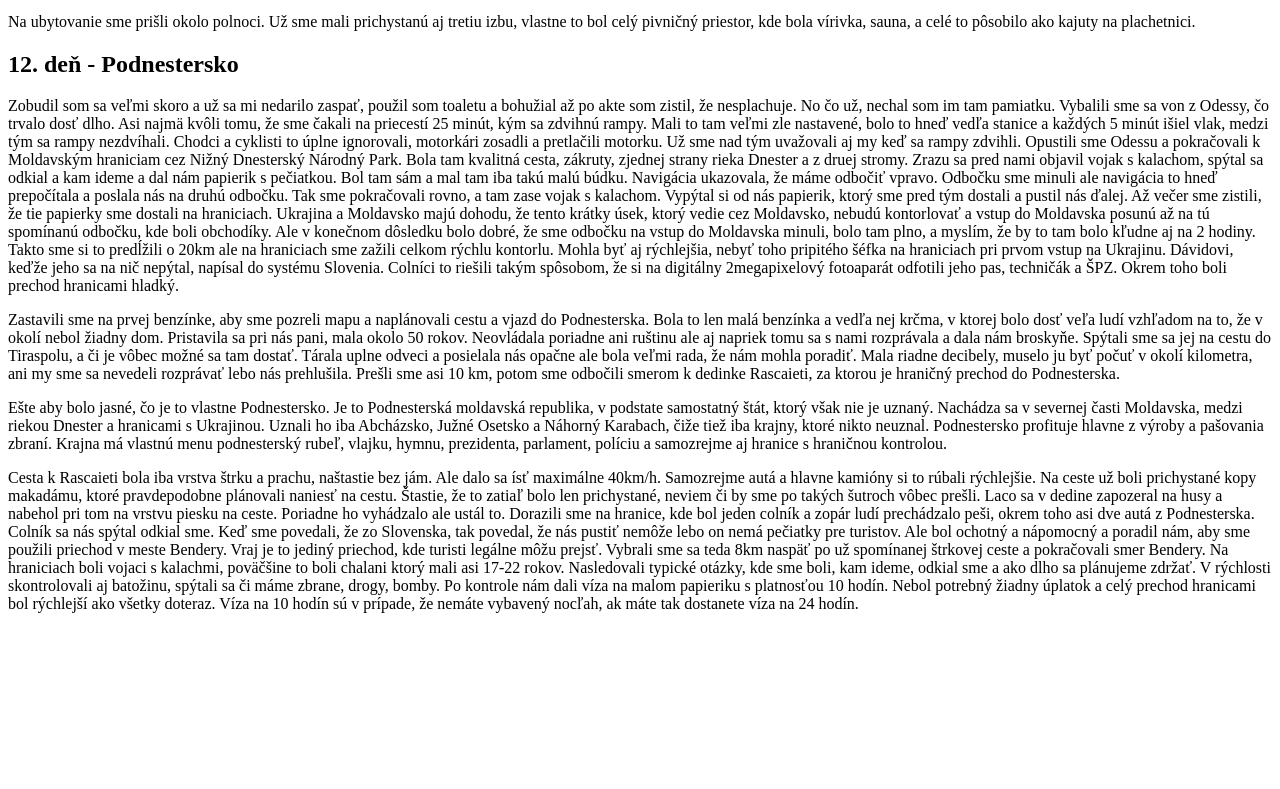
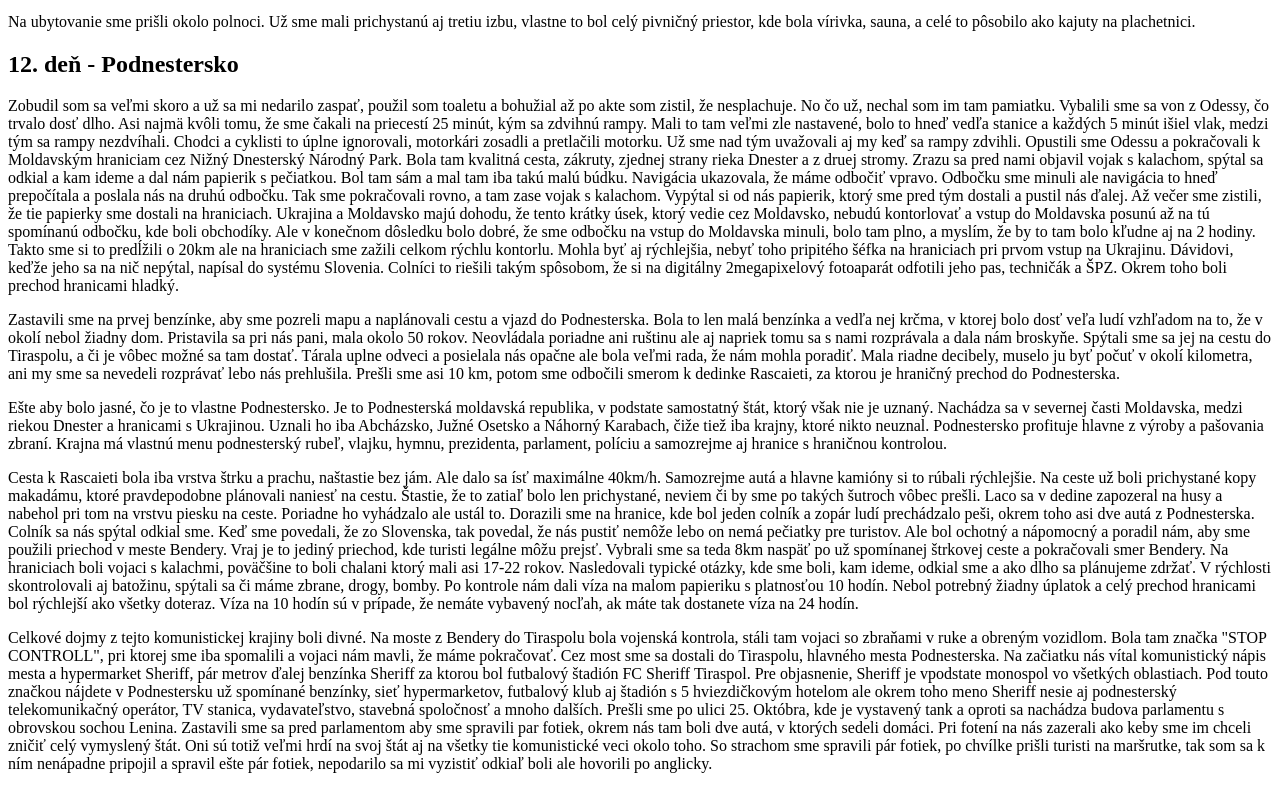
Before and after one commit to petobarki/petobarki.github.io, a plain HTML site: page index.html in a window 1280 px wide. Shown: the part 9069-9858 px from the top of the page. Before the commit the page ends 9698 px from the top, so only its background shows below. Drawn offline with Linux system fonts and the light colour scheme.

Commit message:
tiraaspol

```diff
--- a/index.html
+++ b/index.html
@@ -379,6 +379,9 @@ Vybrali sme sa teda 8km naspäť po už spomínanej štrkovej ceste a pokračova
 Víza na 10 hodín sú v prípade, že nemáte vybavený nocľah, ak máte tak dostanete víza na 24 hodín.
 </p>
 <p>
+Celkové dojmy z tejto komunistickej krajiny boli divné. Na moste z Bendery do Tiraspolu bola vojenská kontrola, stáli tam vojaci so zbraňami v ruke a obreným vozidlom. Bola tam značka "STOP CONTROLL", pri ktorej sme iba spomalili a vojaci nám mavli, že máme pokračovať. Cez most sme sa dostali do Tiraspolu, hlavného mesta Podnesterska.
+Na začiatku nás vítal komunistický nápis mesta a hypermarket Sheriff, pár metrov ďalej benzínka Sheriff za ktorou bol futbalový štadión FC Sheriff Tiraspol. Pre objasnenie, Sheriff je vpodstate monospol vo všetkých oblastiach. Pod touto značkou nájdete v Podnestersku už spomínané benzínky, sieť hypermarketov, futbalový klub aj štadión s 5 hviezdičkovým hotelom ale okrem toho meno Sheriff nesie aj podnesterský telekomunikačný operátor, TV stanica, vydavateľstvo, stavebná spoločnosť a mnoho dalších.
+Prešli sme po ulici 25. Októbra, kde je vystavený tank a oproti sa nachádza budova parlamentu s obrovskou sochou Lenina. Zastavili sme sa pred parlamentom aby sme spravili par fotiek, okrem nás tam boli dve autá, v ktorých sedeli domáci. Pri fotení na nás zazerali ako keby sme im chceli zničiť celý vymyslený štát. Oni sú totiž veľmi hrdí na svoj štát aj na všetky tie komunistické veci okolo toho. So strachom sme spravili pár fotiek, po chvílke prišli turisti na maršrutke, tak som sa k ním nenápadne pripojil a spravil ešte pár fotiek, nepodarilo sa mi vyzistiť odkiaľ boli ale hovorili po anglicky.
 
 </p>
 </body>
```
